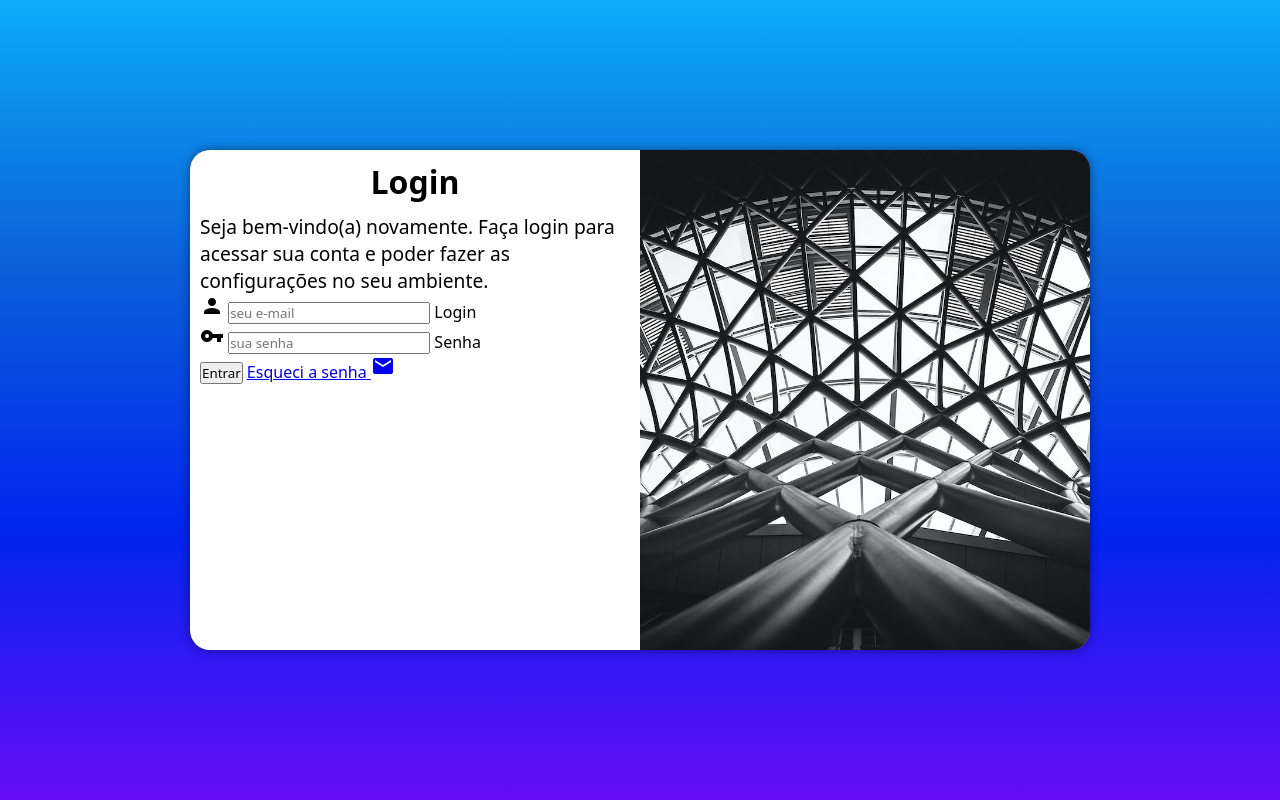
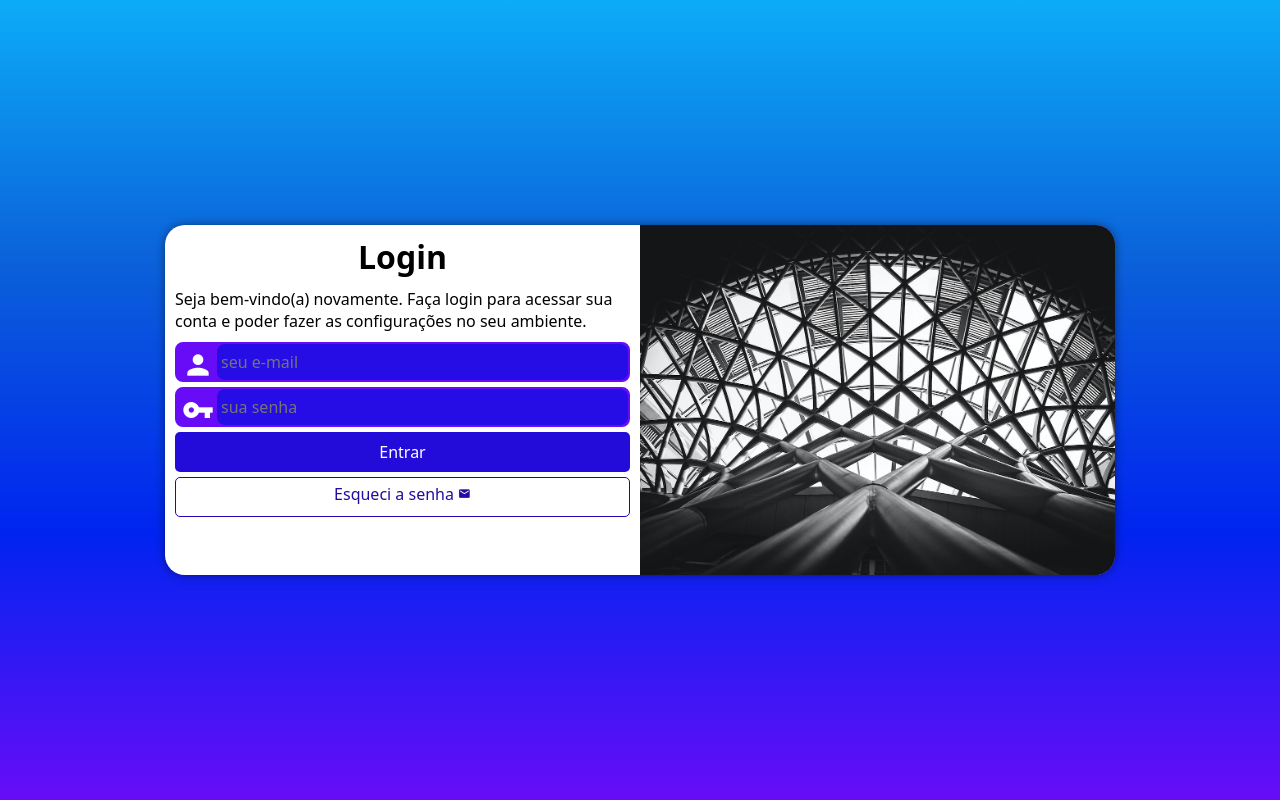
Before and after one commit to lucasdealmeidarafael/projeto-login, a plain HTML site: page index.html in a window 1280 px wide. Drawn offline with Linux system fonts and the light colour scheme.

Commit message:
Projeto tela de login

```diff
--- a/estilos/media-query.css
+++ b/estilos/media-query.css
@@ -10,12 +10,13 @@
 */
 
 @media screen and (min-width: 768px) and (max-width: 992px) {
-    body {
+    body { /* Configuração para Tablet */
         background-image: linear-gradient(to top, #0024F0, #0B60D9, #0CACF8);
     }
 
     section#login {
         width: 80vw;
+        height: 280px;
     }
 
     section#login > div#imagem {
@@ -31,12 +32,13 @@
 }
 
 @media screen and (min-width: 992px) {
-    body {
+    body { /* Configurações para Desktop */
         background-image: linear-gradient(to top, #680CF8, #0024F0, #0B60D9, #0CACF8);
     }
 
     section#login {
-        width: 900px;
+        width: 950px;
+        height: 350px;
     }
 
     section#login > div#imagem {
@@ -55,6 +57,7 @@
     }
 
     div#formulario > p {
-        font-size: 1.2em;
+        font-size: 1em;
+        margin: 10px 0px;
     }
 }
--- a/estilos/style.css
+++ b/estilos/style.css
@@ -32,15 +32,15 @@
     position: absolute;
     top: 50%;
     left: 50%;
-    transform: translate(-50%, -50%);
     overflow: hidden;
     background-color: white;
     width: 250px;
-    height: 500px;
+    height: 515px;
     border-radius: 20px;
     box-shadow: 0px 0px 10px rgba(0, 0, 0, 0.450);
     transition: width .3s, height .3s;
     transition-timing-function: ease;
+    transform: translate(-50%, -50%);
 }
 
 section#login > div#imagem {
@@ -64,3 +64,80 @@
 div#formulario > p {
     font-size: 0.8em;
 }
+
+form > div.campo {
+    background-color: #680CF8;
+    border: 2px solid #680CF8;
+    display: block;
+    width: 100%;
+    height: 40px;
+    border-radius: 8px;
+    margin: 5px 0px;
+}
+
+
+div.campo > label {
+    display: none;
+}
+
+div.campo > span {
+    color: white;
+    font-size: 2em;
+    width: 40px;
+    padding: 5px;
+}
+
+div.campo > input {
+    background-color: #260de6;
+    font-size: 1em;
+    width: calc(100% - 40px);
+    height: 100%;
+    float: right;
+    border: 0px;
+    border-radius: 8px;
+    padding: 4px;
+    transform: translate(0px);
+}
+
+div.campo > input:focus-within {
+    background-color: white;
+}
+
+form > input[type=submit] {
+    display: block;
+    font-size: 1em;
+    width: 100%;
+    height: 40px;
+    background-color: #230BD9;
+    color: white;
+    border: none;
+    border-radius: 5px;
+    cursor: pointer;
+}
+
+form > input[type=submit]:hover {
+    background-color: #1d09af;
+}
+
+form > a.botao {
+    display: block;
+    text-align: center;
+    font-size: 1em;
+    width: 100%;
+    height: 40px;
+    padding-top: 5px;
+    margin-top: 5px;
+    background-color: white;
+    color: #1e0da0;
+    border: 1px solid #1d09af;
+    border-radius: 5px;
+    text-decoration: none;
+}
+
+form > a.botao:hover {
+    background-color: #2a0ff0;
+}
+
+form > a.botao > span {
+    font-size: 0.8em;
+}
--- a/index.html
+++ b/index.html
@@ -5,7 +5,7 @@
     <meta http-equiv="X-UA-Compatible" content="IE=edge">
     <meta name="viewport" content="width=device-width, initial-scale=1.0">
     <title>Login</title>
-    <link href="https://fonts.googleapis.com/icon?family=Material+Icons"rel="stylesheet">
+    <link href="https://fonts.googleapis.com/icon?family=Material+Icons" rel="stylesheet">
     <link rel="stylesheet" href="estilos/style.css">
     <link rel="stylesheet" href="estilos/media-query.css">
 </head>
@@ -30,7 +30,7 @@
                         <label for="isenha">Senha</label>
                     </div>
                     <input type="submit" value="Entrar">
-                    <a href="esqueci.html">
+                    <a href="esqueci.html" class="botao">
                         Esqueci a senha <span class="material-icons">mail</span>
                     </a>
                 </form>
```
